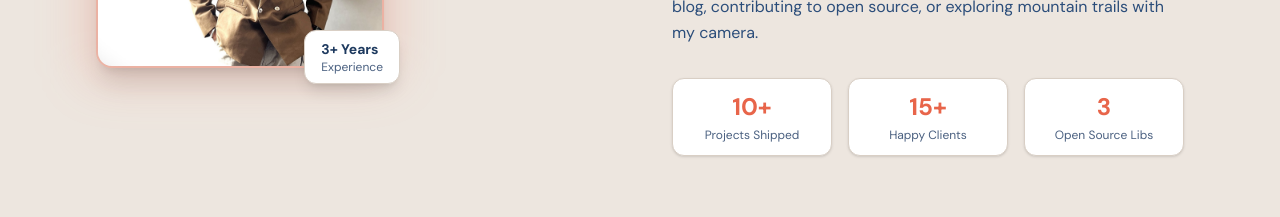
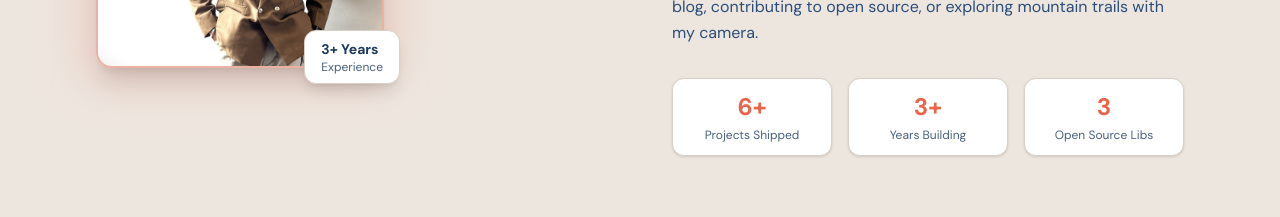
Before and after one commit to sc8134/Portfolio, a React (Vite) app: page / in a window 1280 px wide. Shown: the part 1340-1557 px from the top of the page. Built offline with nearby package versions, Linux system fonts and the light colour scheme.

Commit message:
Make metrics defensible: soften unverifiable numbers, fix typo, clean stats

```diff
--- a/src/components/About.tsx
+++ b/src/components/About.tsx
@@ -119,8 +119,8 @@ export default function About() {
             {/* Stats row */}
             <div className="grid grid-cols-3 gap-4 pt-2">
               {[
-                { value: '10+', label: 'Projects Shipped' },
-                { value: '15+', label: 'Happy Clients' },
+                { value: '6+', label: 'Projects Shipped' },
+                { value: '3+', label: 'Years Building' },
                 { value: '3', label: 'Open Source Libs' },
               ].map(({ value, label }) => (
                 <div key={label} className="text-center p-3 rounded-xl bg-white border border-[#D9CFC5] shadow-sm">
--- a/src/data/experience.ts
+++ b/src/data/experience.ts
@@ -16,7 +16,7 @@ export const experiences: Experience[] = [
     company: 'Freelance',
     period: 'Jan 2024 – Dec 2024',
     description:
-      'Expanded into backend development — built REST APIs, integrated databases (PostgreSQL, MongoDB), and set up CI/CD pipelines. Shipped backend systems for 8+ client products.',
+      'Expanded into backend development — built REST APIs, integrated databases (PostgreSQL, MongoDB), and set up CI/CD pipelines. Shipped backend systems for multiple client projects.',
     type: 'work',
   },
   {
@@ -25,7 +25,7 @@ export const experiences: Experience[] = [
     company: 'Freelance',
     period: 'Jun 2022 – Dec 2023',
     description:
-      'Started freelance career building responsive frontend web applications for clients in e-commerce, healthcare, and fintech. Improved average site performance scores by 35 points.',
+      'Started freelance career building responsive frontend web applications for clients in e-commerce, healthcare, and fintech. Consistently improved Lighthouse performance scores across client projects.',
     type: 'work',
   },
   {
```
